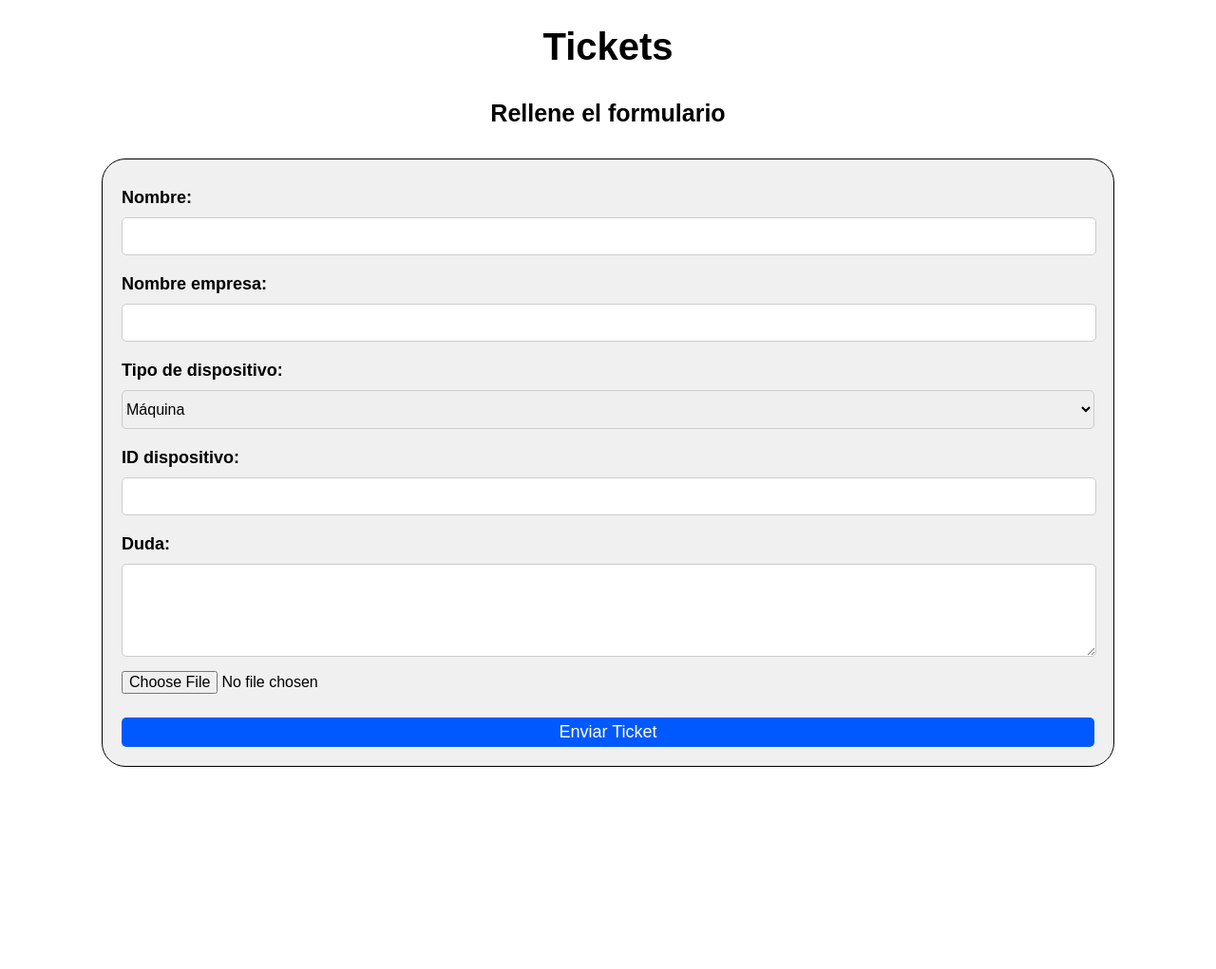
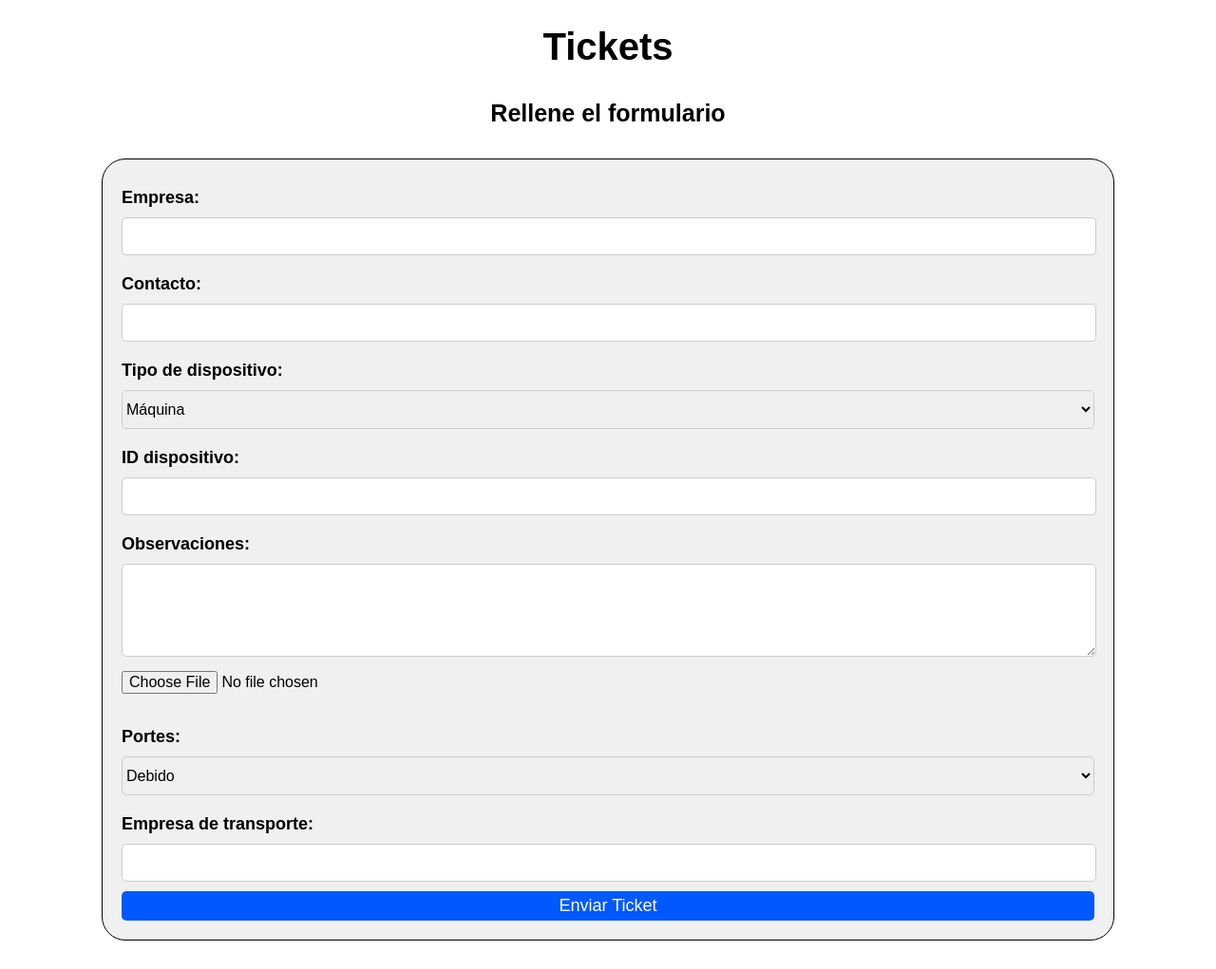
Before and after one commit to josevidal05/Tickets_olton, a Django app: page / in a window 1280 px wide. Shown: the whole page at 95% size. Before the commit the page ends 808 px from the top, so only its background shows below. Run offline with Django 5.2, Linux system fonts and the light colour scheme.

Commit message:
nuevos campos en ticket, y cambios en los nombres

```diff
--- a/proyecto/app/static/css/styles.css
+++ b/proyecto/app/static/css/styles.css
@@ -3,6 +3,12 @@ body {
     text-align: center;
     font-family: Arial, Helvetica, sans-serif;
 }
+
+/*.cabecera{
+    display: flex;
+    flex-direction: row;
+    justify-content: center;
+}*/
 
 h1{
     font-size: 40px;
@@ -10,6 +16,11 @@ h1{
 
 h4{
     font-size: 25px;
+}
+
+.cabecera img{
+    width: 150px;
+    height: 150px;
 }
 
 form {
@@ -48,11 +59,11 @@ textarea, input, select, .subir_archivo{
     width: 100%;
 }
 
-.duda {
+.observaciones {
     flex-direction: column;
 }
 
-.duda .subir_archivo{
+.observaciones .subir_archivo{
     margin: 5px 0px;
     border: none;
 }
--- a/proyecto/app/templates/index.html
+++ b/proyecto/app/templates/index.html
@@ -16,19 +16,23 @@
 
 <body>
 
-    <h1>Tickets</h1>
-    <h4>Rellene el formulario</h4>
+    <div class="cabecera">
+        <h1>Tickets</h1>
+        <h4>Rellene el formulario</h4>
+    </div>
+
+
 
     <form method="POST" action="#">
 
-        <div class="nombre">
-            <p>Nombre:</p>
-            <input type="text" name="nombre" required>
+        <div class="empresa">
+            <p>Empresa:</p>
+            <input type="text" name="empresa" required>
         </div>
 
-        <div class="nombre_empresa">
-            <p>Nombre empresa:</p>
-            <input type="text" name="nombre_empresa" required>
+        <div class="contacto">
+            <p>Contacto:</p>
+            <input type="text" name="contacto" required>
         </div>
 
         <div class="tipo_dispositivo">
@@ -42,30 +46,52 @@
 
         <div class="id_dispositivo">
             <p>ID dispositivo:</p>
-            <input type="text" name="id_dispositivo" required>
+            <input type="number" name="id_dispositivo" required>
         </div>
 
-        <div class="duda">
-            <p>Duda:</p>
-            <textarea name="duda" rows="4" required></textarea>
+        <div class="observaciones">
+            <p>Observaciones:</p>
+            <textarea name="observaciones" rows="4" required></textarea>
             <!-- Subir archivo -->
-            <input type="file" class="subir_archivo" name="archivo">
+            <input type="file" class="subir_archivo" name="archivo" accept="image/*">
 
         </div>
 
+        <div class="portes">
+            <p>Portes:</p>
+            <select name="portes" required>
+                <option value="debido">Debido</option>
+                <option value="pagado">Pagado</option>
+            </select>
+        </div>
 
+        <div class="transporte">
+            <p>Empresa de transporte:</p>
+            <input type="text" name="transporte" required>
+        </div>
 
         <button type="submit">Enviar Ticket</button>
     </form>
 
     <script>
-        document.querySelector('form').addEventListener('submit', function(e) {
+        document.querySelector('form').addEventListener('submit', function (e) {
             e.preventDefault();
+            const fileInput = document.querySelector('input[name="archivo"]');
+            const file = fileInput.files[0];
+            if (file) {
+                const extension = file.name.split('.').pop().toLowerCase();
+                const allowedExtensions = ['jpg', 'jpeg', 'png', 'gif', 'bmp', 'webp'];
+                if (!allowedExtensions.includes(extension)) {
+                    alert('Formato de archivo inválido');
+                    return;
+                }
+            }
             const formData = new FormData(this);
             fetch('/tickets/', {
                 method: 'POST',
                 body: formData
             })
+
             .then(response => {
                 if (!response.ok) {
                     throw new Error('HTTP ' + response.status + ': ' + response.statusText);
--- a/proyecto/app/views.py
+++ b/proyecto/app/views.py
@@ -12,11 +12,13 @@ def crear_ticket(request):
     if request.method == "POST":
         try:
             ticket = Ticket.objects.create(
-                nombre=request.POST.get("nombre"),
-                nombre_empresa=request.POST.get("nombre_empresa"),
+                empresa=request.POST.get("empresa"),
+                contacto=request.POST.get("contacto"),
                 tipo_dispositivo=request.POST.get("tipo_dispositivo"),
                 id_dispositivo=request.POST.get("id_dispositivo"),
-                duda=request.POST.get("duda"),
+                observaciones=request.POST.get("observaciones"),
+                portes=request.POST.get("portes"),
+                empresa_transporte=request.POST.get("transporte"),
                 archivo=request.FILES.get("archivo")
             )
 
@@ -41,24 +43,18 @@ def crear_ticket(request):
 def subir_ticket(request):
     if request.method == "POST":
         try:
-            # IMPORTANTE: Leer el JSON enviado desde Android
-            datos = json.loads(request.body)
-
+            # Los textos ahora vienen en request.POST (no en un JSON)
+            # El archivo viene en request.FILES
             ticket = Ticket.objects.create(
-                nombre=datos.get("nombre"),
-                nombre_empresa=datos.get("nombre_empresa"),
-                tipo_dispositivo=datos.get("tipo_dispositivo"),
-                id_dispositivo=datos.get("id_dispositivo"),
-                duda=datos.get("duda")
+                empresa=request.POST.get("empresa"),
+                contacto=request.POST.get("contacto"),
+                tipo_dispositivo=request.POST.get("tipo_dispositivo"),
+                id_dispositivo=request.POST.get("id_dispositivo"),
+                observaciones=request.POST.get("observaciones"),
+                portes=request.POST.get("portes"),
+                empresa_transporte=request.POST.get("transporte"),
+                archivo=request.FILES.get("archivo") # Guarda el archivo real
             )
-
-            return JsonResponse({
-                "success": True,
-                "message": "Ticket creado correctamente",
-                "id": ticket.id
-            }, status=201)
-
+            return JsonResponse({"success": True}, status=201)
         except Exception as e:
             return JsonResponse({"success": False, "error": str(e)}, status=400)
-
-    return JsonResponse({"message": "Método no permitido"}, status=405)
--- a/proyecto/proyecto/urls.py
+++ b/proyecto/proyecto/urls.py
@@ -22,6 +22,7 @@ from django.conf.urls.static import static
 
 urlpatterns = [
     path('', views.index),
+    #path('gestion', views.comprobar_tickets),
     path('admin/', admin.site.urls),
     path("tickets/", views.crear_ticket),
     path("tickets_android/", views.subir_ticket),
```
Also changed, not shown: proyecto/app/models.py (+27 -6 lines), proyecto/app/templates/comprobar_tickets.html (added, +24 -0 lines), proyecto/app/migrations/0003_rename_nombre_ticket_contacto_and_more.py (added), proyecto/app/migrations/0004_ticket_empresa_transporte_ticket_portes.py (added), proyecto/app/migrations/0005_alter_ticket_empresa_transporte.py (added), proyecto/db.sqlite3, proyecto/media/tickets/autorenew_24dp_1F1F1F_FILL0_wght400_GRAD0_opsz24.svg (added), proyecto/media/tickets/autorenew_24dp_1F1F1F_FILL0_wght400_GRAD0_opsz24_Vh6zCDD.svg (added), proyecto/media/tickets/autorenew_24dp_1F1F1F_FILL0_wght400_GRAD0_opsz24_a01pS1L.svg (added), proyecto/media/tickets/imagen_J06KDn7.png (added), proyecto/media/tickets/llamar_moVXQBY.png (added), proyecto/media/tickets/recargar_MLyPLfj.png (added), proyecto/media/tickets/tranvias_avatar_1.png (added), proyecto/media/tickets/upload.jpg (added), 1 other file.
